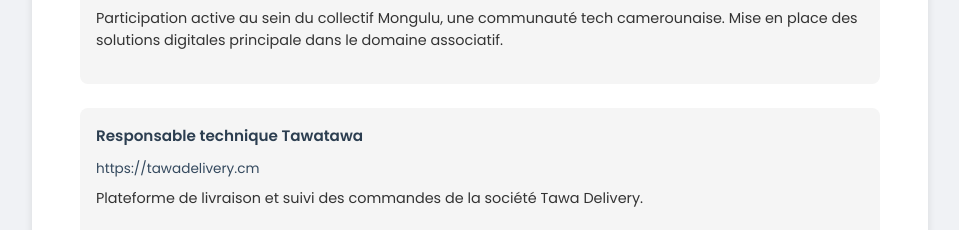
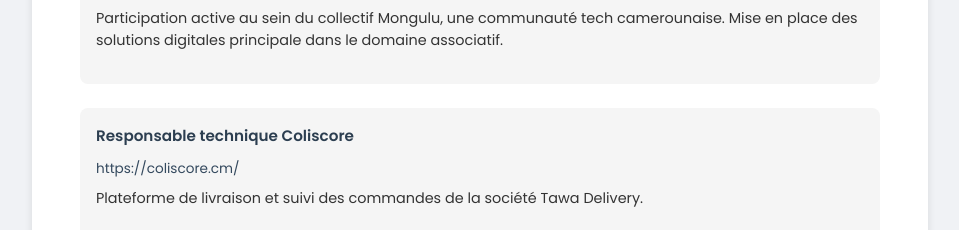
Before and after one commit to Tchepga/tpk-curriculum-vitae, a Vue app: page / in a window 1280 px wide. Shown: the part 3188-3418 px from the top of the page, without its empty margins (160-1119 px from the left). Built offline with nearby package versions, Linux system fonts and the light colour scheme.

Commit message:
update job title and link from Tawatawa to Coliscore in French locale

```diff
--- a/src/components/Activities.vue
+++ b/src/components/Activities.vue
@@ -40,8 +40,8 @@ const activities: {
     },
     {
       fr: {
-        title: 'Responsable technique Tawatawa',
-        link: 'https://tawadelivery.cm',
+        title: 'Responsable technique Coliscore',
+        link: 'https://coliscore.cm/',
         description: 'Plateforme de livraison et suivi des commandes de la société Tawa Delivery.',
       },
       en: {
```
